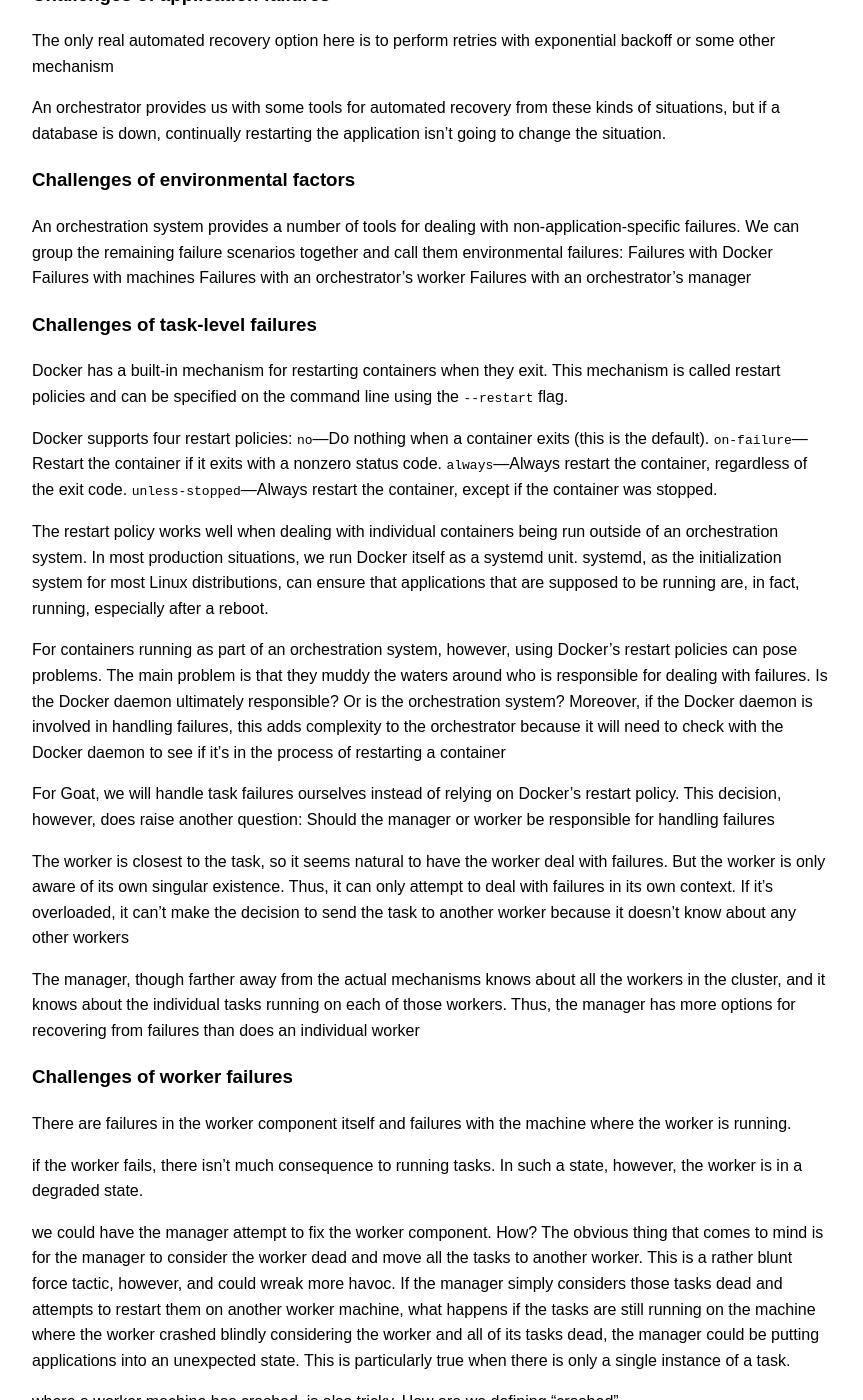
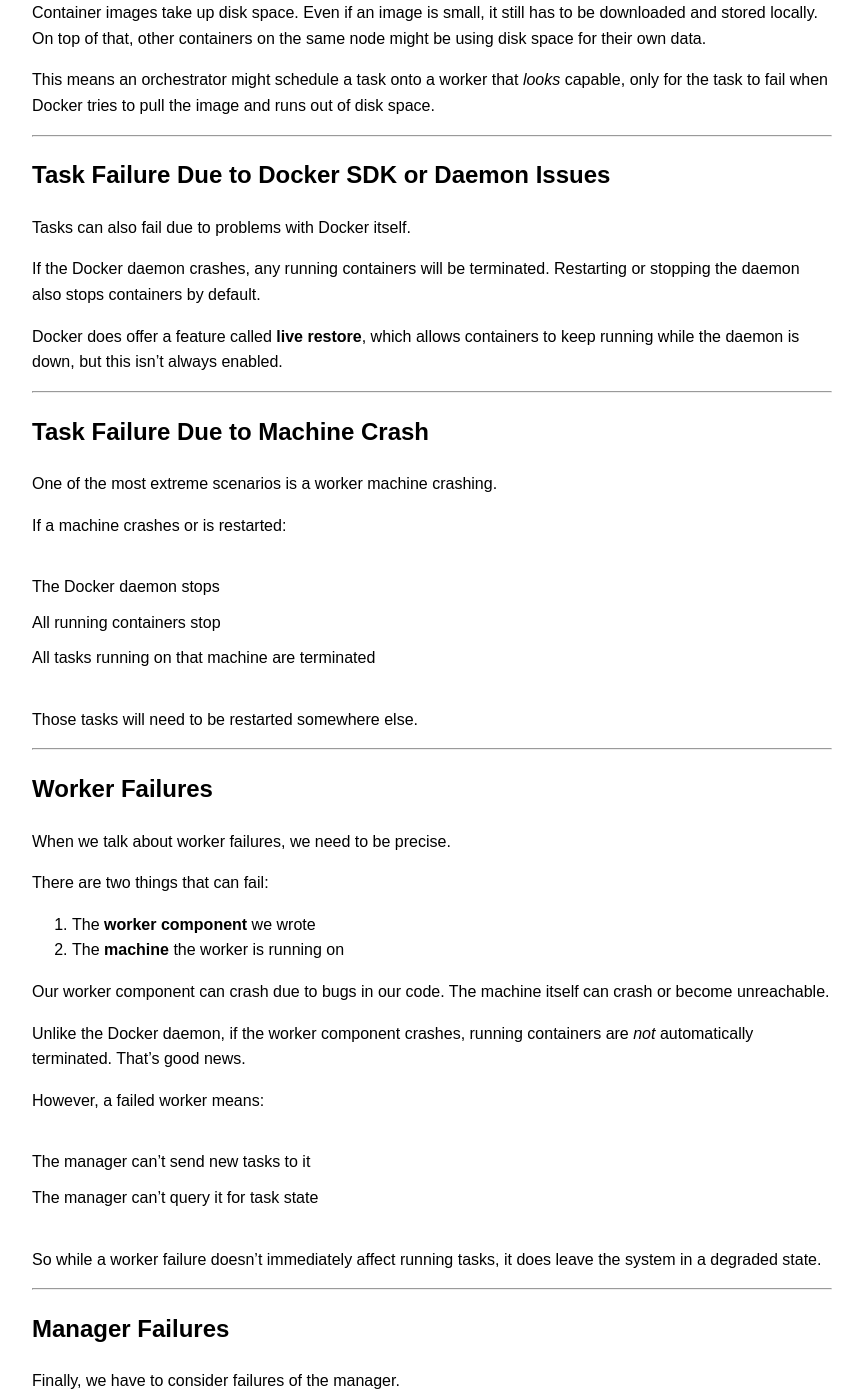
Before and after one commit to arhantbararia/arhantbararia.github.io, a Jekyll site: the page built from _posts/2025-12-26-orchastrator-go-wrong.md, in a window 1280 px wide and 1400 px high, scrolled down 2661 px. Shown: the whole window, without its empty margins (208-1071 px from the left). Built offline with Jekyll 4.4.1, drawn with Linux system fonts in a browser that asks for light colours; some of the changed text lies outside the part shown.

Commit message:
murphy law blog post

````diff
--- a/_posts/2025-12-26-orchastrator-go-wrong.md
+++ b/_posts/2025-12-26-orchastrator-go-wrong.md
@@ -1,323 +1,263 @@
 ---
 layout: post
-title: Orchestrator, What could possibly go wrong
+title: Orchestrator, What Could Possibly Go Wrong
 date: 2025-12-27
 ---
 
+As Edward Murphy Jr. famously said: "Anything that can go wrong will go wrong."
 
-This blog post covers:
-Enumerating potential failures
-Exploring options for recovering from failures
+This post is a bit of a reality check.
+
+So far, we’ve been building pieces of an orchestrator and wiring them together. Things mostly work in the happy path. But real systems don’t live in the happy path for long.
+
+This post focuses on two things:
+
+* Enumerating potential failure scenarios
+* Exploring options for recovery
+
+To make the discussion more concrete, we’ll slightly change our running example.
+
+---
+
+## A Slightly Different Scenario
+
+Instead of serving static web pages, let’s imagine we’re running a very simple API as a task.
+
+The API does exactly one thing:
+
+* It accepts a POST request
+* It responds with the same body (an echo server)
+
+Example:
+
+```bash
+curl -X POST localhost:7777/ -d '{"Msg":"Hello, world!"}'
+{"Msg":"Hello, world!"}
+```
+
+As you can see, the response body is identical to the request body.
+
+To keep things simple, I’ve packaged this API as a Docker image so we can reuse it throughout this discussion. Even with something this basic, there are *many* ways things can go wrong once we run it as a task inside an orchestrator.
+
+---
+
+## Failure Scenarios
+
+Failures can happen at multiple levels in the system. Broadly, we can group them into three categories:
+
+* Failures at the **application** level
+* Failures at the **task** level
+* Failures at the **orchestration system** level
+
+Let’s walk through each.
+
+---
+
+## Application Startup Failures
+
+A task can fail to start simply because the application itself has a bug.
+
+A common example is a dependency failure. Imagine our API depends on a database. What happens if the database is unavailable?
+
+* Maybe the database is down
+* Maybe there’s a networking issue
+* Maybe credentials are wrong
+
+The exact reason doesn’t matter. What matters is that the application depends on something external and must react when that dependency isn’t available.
+
+Common strategies include:
+
+* Retrying the connection
+* Using exponential backoff
+* Serving a `503 Service Unavailable` response while the app is starting up
+
+For example, the application could try to connect to the database in a separate goroutine and, until it succeeds, respond with a helpful message explaining that it’s still starting.
+
+---
+
+## Application Bugs
+
+Even if a task starts successfully, it can still fail later.
+
+A user might send a request that triggers an edge case in the code, causing the API to crash. These kinds of failures are often the hardest to predict because they depend on real-world usage patterns.
+
+---
+
+## Task Failure Due to Lack of Resources
+
+A task can also fail because the worker machine doesn’t have enough resources:
+
+* Not enough memory
+* Not enough CPU
+* Not enough disk
+
+For CPU and memory, a decent scheduler can help by placing tasks only on workers that have sufficient capacity.
+
+Disk is a bit trickier.
+
+Container images take up disk space. Even if an image is small, it still has to be downloaded and stored locally. On top of that, other containers on the same node might be using disk space for their own data.
+
+This means an orchestrator might schedule a task onto a worker that *looks* capable, only for the task to fail when Docker tries to pull the image and runs out of disk space.
+
+---
+
+## Task Failure Due to Docker SDK or Daemon Issues
+
+Tasks can also fail due to problems with Docker itself.
+
+If the Docker daemon crashes, any running containers will be terminated. Restarting or stopping the daemon also stops containers by default.
+
+Docker does offer a feature called **live restore**, which allows containers to keep running while the daemon is down, but this isn’t always enabled.
+
+---
+
+## Task Failure Due to Machine Crash
+
+One of the most extreme scenarios is a worker machine crashing.
+
+If a machine crashes or is restarted:
+
+* The Docker daemon stops
+* All running containers stop
+* All tasks running on that machine are terminated
+
+Those tasks will need to be restarted somewhere else.
+
+---
+
+## Worker Failures
+
+When we talk about worker failures, we need to be precise.
+
+There are two things that can fail:
+
+1. The **worker component** we wrote
+2. The **machine** the worker is running on
+
+Our worker component can crash due to bugs in our code. The machine itself can crash or become unreachable.
+
+Unlike the Docker daemon, if the worker component crashes, running containers are *not* automatically terminated. That’s good news.
+
+However, a failed worker means:
+
+* The manager can’t send new tasks to it
+* The manager can’t query it for task state
+
+So while a worker failure doesn’t immediately affect running tasks, it does leave the system in a degraded state.
+
+---
+
+## Manager Failures
+
+Finally, we have to consider failures of the manager.
+
+The manager handles administrative concerns. If it fails:
+
+* Running tasks continue to run
+* Workers keep executing what they were already doing
+* Users cannot submit new tasks
+
+This is inconvenient, but not catastrophic.
+
+Since we’ve assumed a single manager for simplicity, recovery is relatively straightforward:
+
+* Restart the manager if it crashes
+* Run it under an init system like `systemd` or `supervisord`
+* Restore its datastore from backup if needed
+
+---
+
+## Challenges and Recovery Options
+
+Failures happen at many levels and have very different effects. Let’s group the recovery challenges.
+
+---
+
+## Challenges of Application Failures
+
+For application-level failures, the orchestrator has limited options.
+
+Retries with exponential backoff are often the only automated recovery mechanism. But if a dependency like a database is down, restarting the application over and over won’t magically fix the problem.
+
+---
+
+## Challenges of Environmental Failures
+
+Environmental failures include:
+
+* Docker daemon failures
+* Machine crashes
+* Worker failures
+* Manager failures
+
+Orchestration systems exist largely to help deal with these kinds of problems, but none of them are trivial.
+
+---
+
+## Challenges of Task-Level Failures
+
+Docker provides **restart policies** for containers:
+
+* `no` : Do nothing (default)
+* `on-failure` : Restart on nonzero exit code
+* `always` : Always restart
+* `unless-stopped` : Restart unless explicitly stopped
+
+These work well when running standalone containers. In production, Docker itself is often managed by `systemd`, which ensures it restarts after reboots.
+
+In an orchestration system, though, restart policies introduce ambiguity.
+
+Who is responsible for recovery?
+
+* Docker?
+* The worker?
+* The orchestrator as a whole?
+
+If Docker Daemon is restarting containers on its own, the orchestrator has to ask Daemon what it’s doing, which adds complexity.
+
+For GOAT, the decision is to **handle task failures ourselves**, rather than relying on Docker’s restart policies.
+
+This raises another question: should failures be handled by the worker or the manager?
+
+* The worker is closest to the task, but it only knows about itself.
+* The manager knows about *all* workers and tasks in the cluster.
+
+Because of that global view, the manager has more options for recovery.
+
+---
+
+## Challenges of Worker Failures
+
+Worker failures are particularly tricky.
+
+If the worker component fails but the machine is still running, tasks may still be executing. Blindly assuming that all tasks are dead and restarting them elsewhere could cause duplicate execution or inconsistent state—especially if there’s only a single instance of a task.
+
+Detecting whether a worker machine has truly crashed is also hard.
+
+* Do we ping it?
+* What if the network is partitioned?
+* What if routing is broken?
+
+Determining whether a machine is actually down or just unreachable is one of the hardest problems in distributed systems.
+
+---
+
+## Challenges of Manager Failure
+
+If the manager fails, running tasks continue unaffected. The main impact is administrative:
+
+* No new tasks can be submitted
+* No scheduling decisions can be made
+
+With a single manager, recovery is manageable. With multiple managers, things get much more complex.
+
+At that point, managers need to agree on system state. You may have a primary manager that handles user requests and replicates state to others. If the primary fails, another manager takes over.
+
+This is where we enter the world of **consensus**, **leader election**, and protocols like **Raft**. We are not going to go into that.
+
+---
 
 
- we’re going to modify this scenario slightly.
-Instead of serving static web pages, we’re going to serve an
-API. This API is very simple: it takes a POST request with a
-body, and it returns a response with the same body. In
-other words, it simply echoes the request in the response.
+ As we've seen, building a robust orchestrator means constantly thinking about what can go wrong. From application bugs to machine crashes, the path to a resilient system is paved with failure scenarios.
 
-
- this chapter will
-reflect on what we’ve built thus far and discuss a number of
-failure scenarios, both with our orchestrator and with the
-tasks running on it.
-
-
-### in our new scenario
-```
- curl -X POST localhost:7777/ -d '{"Msg":"Hello, world!"}'
-{"Msg":"Hello, world!"}
-
-```
-
-
-In our new scenario as you can see in the response, we get back the same
-body that we sent. To make this scenario simpler to use,
-I’ve gone ahead and built a Docker image that we can reuse
-throughout the rest of the chapter.
- the number of ways this
-API can fail if we run it as a task
-
-## Failure scenarios
-
-Failures at the level of the application
-Failures at the level of individual tasks
-Failures at the level of the orchestration system
-
-### Application Startup failure
-
-A task can fail to start because the task’s application has a
-bug in its startup routine.
-
-What happens, however, if we can’t connect to the
-database? Maybe it’s down due to some networking
-problem.
-
-
-It doesn’t really matter why the database is unavailable.
-The fact is that our application depends on the database,
-and it needs to do something when it is unavailable
-
-It can attempt to retry connecting to the database.
- Today, most languages have at least one
-third-party library that provides the framework to perform
-retries using exponential backoff
-
-I could have my application attempt to connect to the database in a
-separate goroutine, and until it can connect, maybe my
-application serves a 503 response with a helpful message
-explaining that the application is in the process of starting
-up.
-
-
-### Application Bugs
-A task can also fail after having successfully started up
-A user queries our service in a way that triggers our new
-code in an unexpected way and crashes the API.
-
-### Task failure due to lack of resource
-
-A task can fail to start because the worker machine doesn’t
-have enough resources (memory, CPU or disk).
-One solutions is to have a good scheduler that can allocate tasks to capable workers.
-
-The story for disk, however, is a little more nuanced.
-Container images consume disk space.
-
-While there are strategies to minimize size, images still
-reside on disk and thus consume space.
- other containers running on a node
-may be using disk space for their own data. So it is possible
-that an orchestrator could schedule a task onto a worker
-node, and then when that worker starts up the task, the
-task fails because there isn’t enough disk space to download
-the container image.
-
-
-### Task Failure due to Docker SDK or Daemon
-
-Running tasks can also be affected by problems with the
-Docker daemon. For example, if the Docker daemon
-crashes, then our task will be terminated. Similarly, if we
-stop or restart the Docker daemon, then the daemon will
-also stop our task. This behavior is the default for the
-Docker daemon. Containers can be kept alive while the
-daemon is down using a feature called live restore
-
-
-### Task Failure Due to machine Crash
-The most extreme failure scenario is a worker machine
-crashing. In the case of an orchestration system, if a worker
-machine crashes, then the Docker daemon will obviously
-stop running, along with any tasks running on the machine.
-
-also when, situation where a machine is restarted.
-any tasks will be terminated and will
-need to be restarted.
-
-
-### Worker Failures
-
-the worker where
-the task runs can also fail. But there is a little more involved
-at this level. When we say worker, we need to clarify what
-exactly we’re talking about. First, there is the worker
-component that we’ve written. Second, there is the machine
-where our worker component runs.
-
-Our worker component that we’ve written can crash
-due to bugs in our code. It can also crash because the
-machine it’s running on crashes or becomes otherwise
-unavailable
-
-Unlike
-the Docker daemon, our worker going down or restarting
-does not terminate running containers.
-
-It does mean that
-the manager cannot send new tasks to the worker, and it
-means that the manager cannot query the worker to get the
-current state of running tasks.
-while a failure in our worker is inconvenient, it doesn’t
-have an immediate effect on running tasks.
-
-
-### Manager Failures
-
-
- final failure scenario to consider involves the manager
-component. Remember, we said the manager serves an
-administrative function
-
-, any problems with the manager
-will only affect those administrative functions.
-, the effect would likely be minimal. Running
-tasks would continue to run. Users would not, however, be
-able to submit new tasks to the system because the
-manager would not be available to receive and take action
-on those requests. Again, it would be inconvenient but not
-necessarily the end of the world.
-
-
-
-## Challenges and Recovery Options
-As failures in an orchestration system can occur at multiple
-levels and have various degrees of effect.
-
-we are going to define some challenges
-
-
-
-### Challenges of application failures
-
- The only
-real automated recovery option here is to perform retries
-with exponential backoff or some other mechanism
-
-An orchestrator provides us with
-some tools for automated recovery from these kinds of
-situations, but if a database is down, continually restarting
-the application isn’t going to change the situation.
-
-### Challenges of environmental factors
-
-An orchestration system provides a number of tools for
-dealing with non-application-specific failures. We can group
-the remaining failure scenarios together and call them
-environmental failures:
-Failures with Docker
-Failures with machines
-Failures with an orchestrator’s worker
-Failures with an orchestrator’s manager
-
-
-### Challenges of task-level failures
-
-Docker has a built-in mechanism for restarting containers
-when they exit. This mechanism is called restart policies
-and can be specified on the command line using the `--restart` flag.
-
-Docker supports four restart policies:
-`no`—Do nothing when a container exits (this is the
-default).
-`on-failure`—Restart the container if it exits with a
-nonzero status code.
-`always`—Always restart the container, regardless of the
-exit code.
-`unless-stopped`—Always restart the container,
-except if the container was stopped.
-
-The restart policy works well when dealing with individual
-containers being run outside of an orchestration system. In
-most production situations, we run Docker itself as a
-systemd unit. systemd, as the initialization system for most
-Linux distributions, can ensure that applications that are
-supposed to be running are, in fact, running, especially
-after a reboot.
-
-For containers running as part of an orchestration system,
-however, using Docker’s restart policies can pose problems.
-The main problem is that they muddy the waters around
-who is responsible for dealing with failures. Is the Docker
-daemon ultimately responsible? Or is the orchestration
-system? Moreover, if the Docker daemon is involved in handling failures, this adds complexity to the orchestrator
-because it will need to check with the Docker daemon to
-see if it’s in the process of restarting a container
-
-
-For Goat,  we will handle task failures ourselves instead of
-relying on Docker’s restart policy. This decision, however,
-does raise another question: Should the manager or worker
-be responsible for handling failures
-
-The worker is closest to the task, so it seems natural to
-have the worker deal with failures. But the worker is only
-aware of its own singular existence. Thus, it can only
-attempt to deal with failures in its own context. If it’s
-overloaded, it can’t make the decision to send the task to
-another worker because it doesn’t know about any other
-workers
-
-The manager, though farther away from the actual
-mechanisms  knows about all the workers in the
-cluster, and it knows about the individual tasks running on
-each of those workers. Thus, the manager has more options
-for recovering from failures than does an individual worker
-
-### Challenges of worker failures
-
-
-There are failures in the worker
-component itself and failures with the machine where the
-worker is running.
-
- if the worker
-fails, there isn’t much consequence to running tasks. In
-such a state, however, the worker is in a degraded state.
-
- we could have the manager attempt to fix
-the worker component. How? The obvious thing that comes
-to mind is for the manager to consider the worker dead and
-move all the tasks to another worker. This is a rather blunt
-force tactic, however, and could wreak more havoc. If the
-manager simply considers those tasks dead and attempts to
-restart them on another worker machine, what happens if
-the tasks are still running on the machine where the worker
-crashed  blindly considering the worker and all of its
-tasks dead, the manager could be putting applications into
-an unexpected state. This is particularly true when there is
-only a single instance of a task.
-
-where a worker machine has crashed, is
-also tricky. How are we defining “crashed”
-
- Does manager performs some other
-operation to verify a worker is up
- an ICMP ping?
- What if the problem was that the worker machine’s network
-card died what if the manager and worker
-machine were on different network segments and  manager could not talk
-to the worker machine due to router problems?
-
-It’s difficult to determine
-whether a machine is down—meaning it has crashed or
-been powered off and is otherwise not running any tasks—
-in which case the Docker daemon is not running, nor are
-any of the tasks under its control.
-
-
-
-### Challenges of manager failure
-The manager component itself could fail, and the machine
-on which the manager component is running could fail.
-
-
- if the manager dies, regardless of whether it’s the
-manager component itself or the machine where it’s
-running, there is no effect on running tasks.
-
-
-
-. The only difference is
-that the worker won’t receive any new tasks
-
- sake of simplicity, we have said that we will run only a
-single manager. So if it fails, we only need to try to recover
-a single instance. If the manager component crashes, we
-can restart it. (Ideally, we’d run it using an init system like
-Systemd or supervisord.) If its datastore gets corrupted, we
-can restore it from a backup
-
-Obviously, the ideal state in regard to the manager would
-be to run multiple instances of the manager
-
-When running multiple managers, we have to think about
-synchronizing state across all the instances. There might be
-a primary instance that is responsible for handling user
-requests and acting on them. This instance will also be
-responsible for distributing the state of all the system’s
-tasks across the other managers. If the primary instance
-fails, then another can take over its role. At this point, we
-start getting into the realm of consensus and the idea of
-how systems agree on the state of the world. This is where
-things like the Raft protocol come into play,
+ While we won't delve into complex distributed systems concepts like Raft for now, understanding these potential pitfalls is the first step toward designing a system that can gracefully recover.
````
